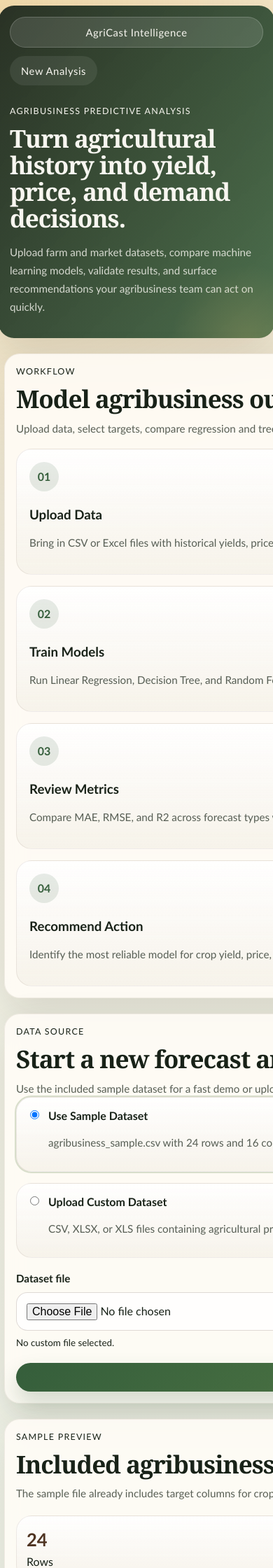
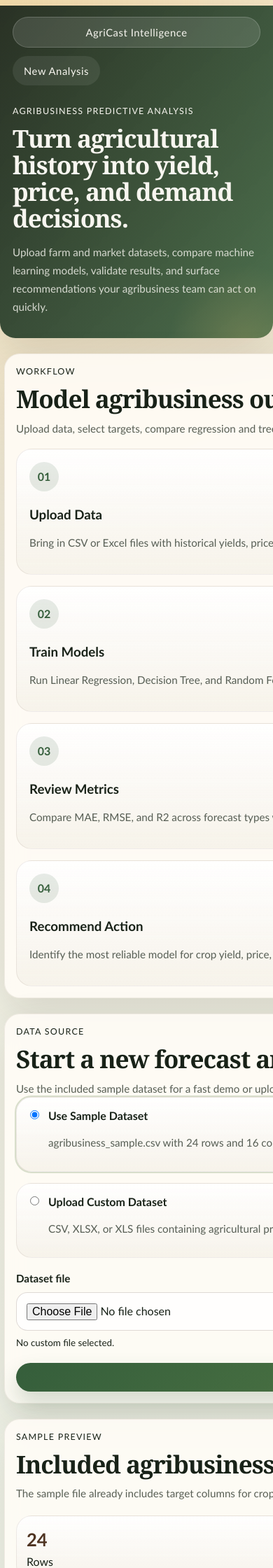
Before and after one commit to kgthunder-arch/Thunder-repository, a Flask app: page / in a window 390 px wide; the page is wider, and only the part inside the window is pictured. Shown: the top 2240 px of that part at 70% size. Run offline with Flask 3, Linux system fonts and the light colour scheme; some libraries are stand-ins or nearby versions.

Commit message:
Make mobile hero full width

```diff
--- a/static/css/styles.css
+++ b/static/css/styles.css
@@ -583,8 +583,11 @@ fieldset {
     }
 
     .hero-shell {
-        width: calc(100% + 12px);
-        margin-inline: -6px;
+        width: 100vw;
+        max-width: 100vw;
+        margin-left: calc(50% - 50vw);
+        margin-right: calc(50% - 50vw);
+        border-radius: 0 0 24px 24px;
     }
 
     .hero-copy {
@@ -659,8 +662,13 @@ fieldset {
     }
 
     .hero-shell {
-        width: calc(100% + 16px);
-        margin-inline: -8px;
+        width: 100vw;
+        max-width: 100vw;
+        margin-left: calc(50% - 50vw);
+        margin-right: calc(50% - 50vw);
+        padding-left: 18px;
+        padding-right: 18px;
+        border-radius: 0 0 22px 22px;
     }
 
     .brand-row,
```
